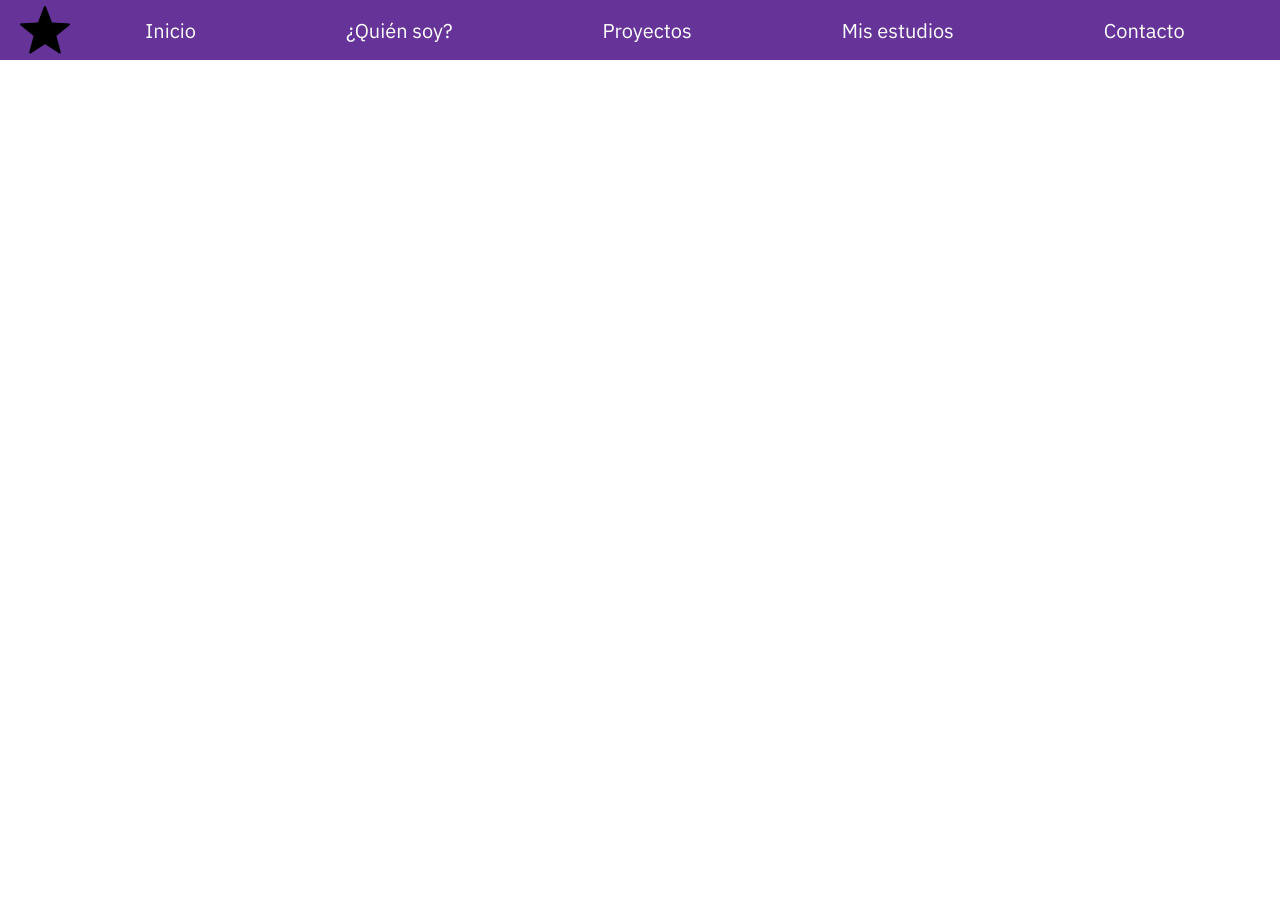
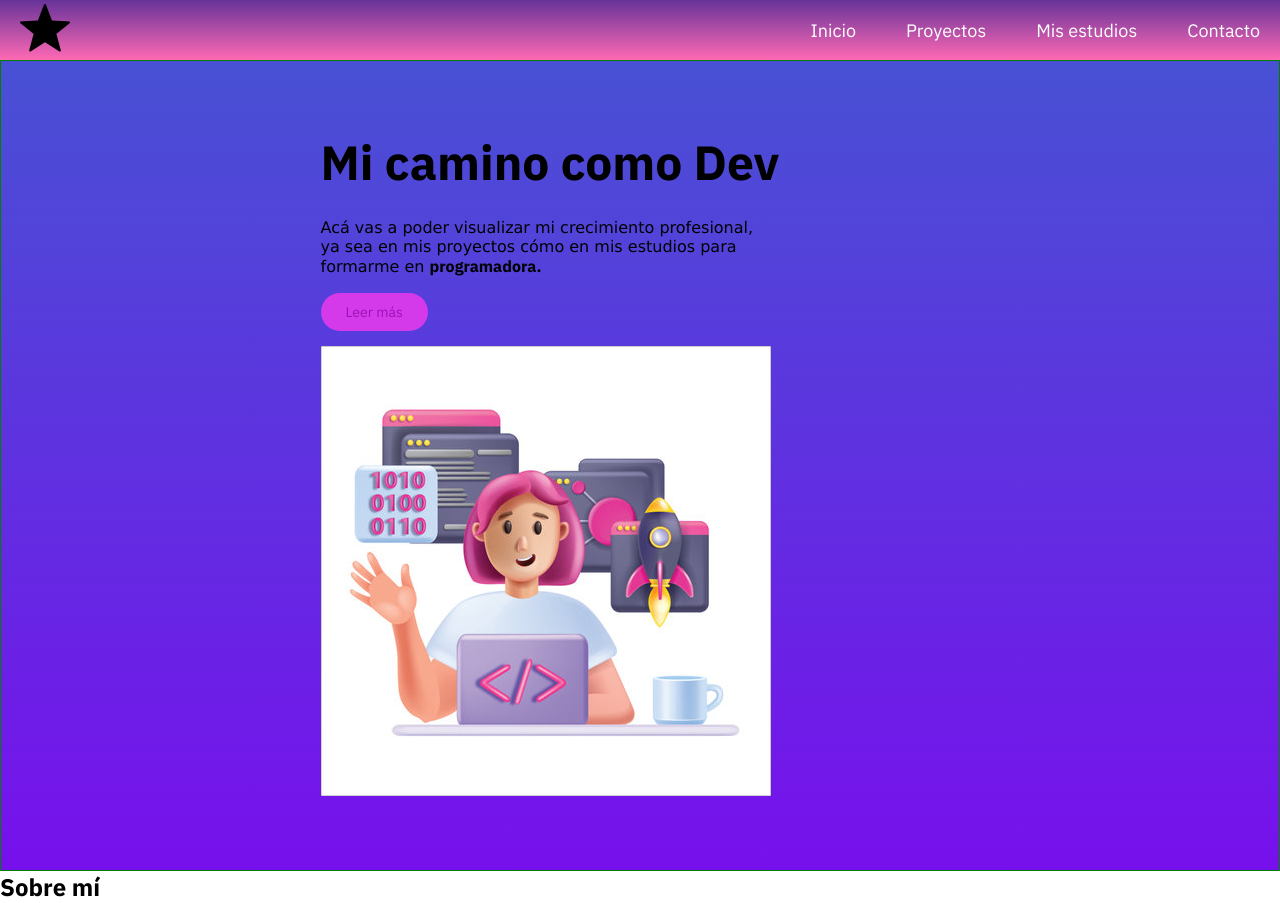
Before and after one commit to ALucilaTroiano/landing-page, a plain HTML site: page index.html in a window 1280 px wide. Before the commit the page ends 800 px from the top, so only its background shows below. Drawn offline with Linux system fonts and the light colour scheme.

Commit message:
modificacion

```diff
--- a/assets/styles.css
+++ b/assets/styles.css
@@ -11,48 +11,108 @@
     padding: 0;
     box-sizing: border-box;
     list-style-type: none;
+    font-family: "IBM Plex Sans", sans-serif;
     text-decoration: none;
-            font-family: "IBM Plex Sans", sans-serif;
+
 }
+
 
 /* Header */
 header {
-            background-color: var(--luli);
+    background: linear-gradient(to bottom, rebeccapurple, hotpink);
     display: flex;
     justify-content: space-between;
     align-items: center;
-            padding: 10px 20px; /* Reduce el padding */
+    padding: 10px 20px;
     height: 60px; /* Reduce la altura */
     width: 100%; /* Asegura que el header ocupe todo el ancho */
+
 }
-
 .navbar{
     display: flex;
     align-items: center;
     justify-content: center;
-            width: 100%;
-            flex: grow 1;
+
 }
+
 
 .navbar-list {
     display: flex;
     justify-content: flex-start;
-            gap:130px; /* Distribuye el espacio entre los elementos */
-
+    gap: 50px; /* Distribuye el espacio entre los elementos */
 }
 
+
 .navbar-list a {
-            padding: 5px 10px; /* Reduce el padding de los enlaces */
-            font-size: 20px; /* Ajusta el tamaño de la fuente */
+    font-size: 18px; /* Ajusta el tamaño de la fuente */
     color: white; /* Asegura que los enlaces sean visibles */
 }
 
 .navbar a:hover {
-          color:rgb(180,80,218)
+  color:rgb(74, 18, 240)
          /* Color del texto al pasar el mouse */
 }
 
-        .logito{
+.main{
+   display:flex;
+   flex-direction: column;
+   align-items: center;
+   justify-content: center;
+
+}
+
+#hero{
+
+display:flex;
+justify-content: center;
+align-items: center;
+padding: 70px 0;
+background:linear-gradient(rgb(72, 81, 212),rgb(119, 16, 236));
+border: 1px solid green;
+}
+
+.hero-info{
+display:flex;
+flex-direction: column;
+align-items:flex-start;
+gap:25px;
+width:50%;
+
+}
+
+.hero-info h1{
+font-size:48px;
+font-weight: 800;
+color:black;
+
+}
+
+.hero-info p{
+font-size: 16px;
+width:70%;
+color: black;
+font-family:Verdana, Geneva, Tahoma, sans-serif;
+}
+
+.hero-info a{
+    background-color:rgb(132, 73, 226);
+    color:rgb(243, 9, 126);
+    border-radius:30px;
+    padding: 10px 25px;
+    font-size: 14px;
+    }
+
+.hero-info a{
+background-color:rgb(212, 58, 233);
+    color:rgb(155, 19, 182);
+    border-radius:30px;
+    padding: 10px 25px;
+    font-size: 14px;
+
+}
+
+
+.Logo{
 height: 30%;
 padding: 0;
 margin-right: 20px;
--- a/index.html
+++ b/index.html
@@ -3,19 +3,21 @@
 <head>
     <meta charset="UTF-8">
     <meta name="viewport" content="width=device-width, initial-scale=1.0">
-    <title>Luli Dev</title>
+    <title>Luli Developer</title>
 
     <link rel="stylesheet" href="./assets/styles.css">
 </head>
    <body>
     <header>
-        <!--Logo-->
-         <img src="/assets/icons8-star-50.png" alt = "Logito">
-        <!--Navbar-->
+
+       <a href="#">
+       <img src="/assets/icons8-star-50.png" alt = "Logo">
+    </a>
+
+       <!--NAVBAR-->
        <nav class="navbar">
        <ul class="navbar-list">
      <li> <a href= "#">Inicio</a></li>
-      <li><a href= "#"> ¿Quién soy?</a></li>
      <li><a href="#">Proyectos</a></li>
      <li><a href= "#">Mis estudios </a></li>
      <li><a href="#">Contacto</a></li>
@@ -23,10 +25,39 @@
     </ul>
    </nav>
 </header>
+  <main>
+    <!--HERO/PORTADA-->
+<section id="hero">
+<div class="hero-info">
+<h1>Mi camino como Dev</h1>
+<p>Acá vas a poder visualizar mi crecimiento profesional, ya sea en mis proyectos cómo en mis estudios para formarme en <strong>programadora.</strong> </p>
+<div>
+<a href="#"> Leer más</a>
+</div>
+<div class="hero-img">
+  <img src="assets/imgs/209070281-3d-programador-hembra-vector-personaje-dibujos-animados-joven-diseño-web-freelancer-código-signo.jpg">
+</div>
+</section>
+<!--SECTION HERO -->
+<section id="presentacion" >
+
+
+<h2>Sobre mí</h2>
 
 
 
 
 
+
+
+
+
+
+
+
+
+</section>
+  </main>
+
 </body>
 </html>
```
Also changed, not shown: assets/estrellas.png (deleted), assets/imgs/209070281-3d-programador-hembra-vector-personaje-dibujos-animados-joven-diseño-web-freelancer-código-signo.jpg (added). Lines whose indentation alone changed are shown as unchanged.
